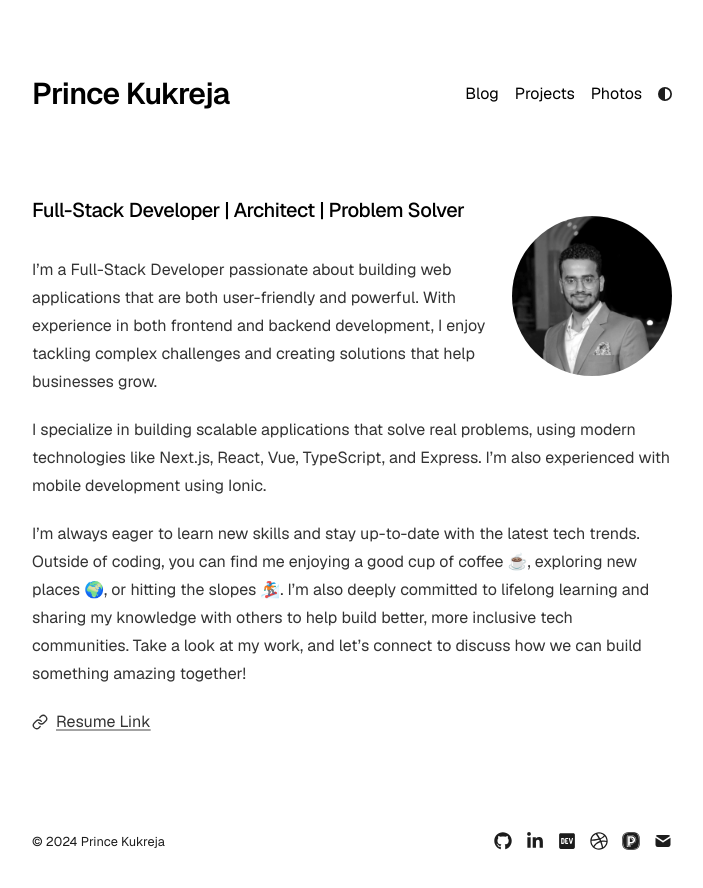
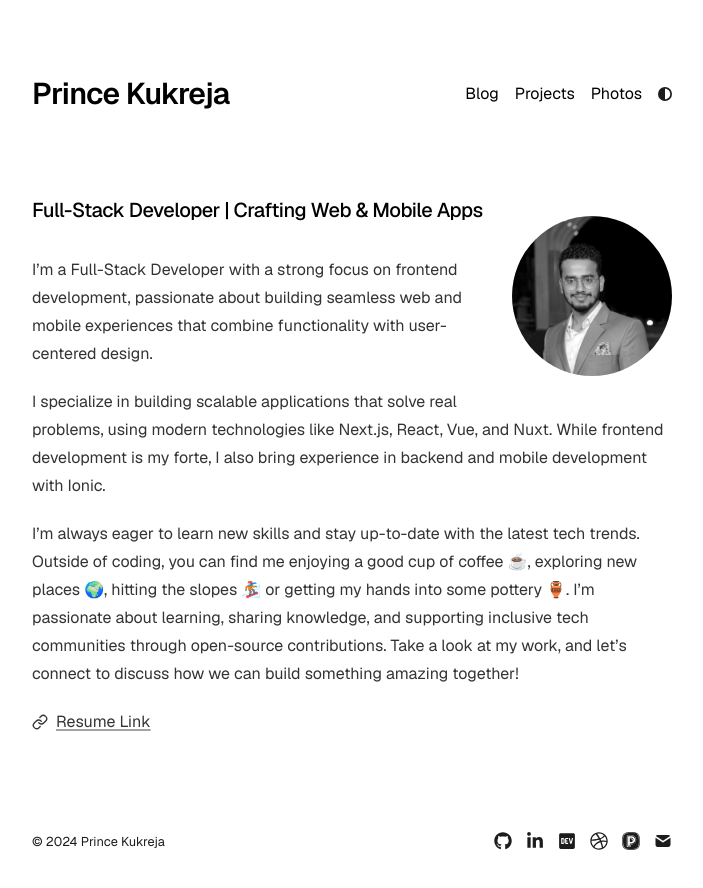
Before and after one commit to princek64/my-portfolio, a Next.js app: page / in a window 1280 px wide. Shown: the top 888 px of the page, without its empty margins (288-991 px from the left). Built offline with nearby package versions, Linux system fonts and the light colour scheme.

Commit message:
feat: update bio

```diff
--- a/app/page.tsx
+++ b/app/page.tsx
@@ -18,21 +18,20 @@ export default function Page() {
       </a>
 
       <h1 className="mb-8 text-xl font-medium tracking-tight">
-        Full-Stack Developer | Architect | Problem Solver
+        Full-Stack Developer | Crafting Web & Mobile Apps
       </h1>
 
       <div className="prose prose-neutral dark:prose-invert">
         <p>
-          I’m a Full-Stack Developer passionate about building web applications that are both user-friendly and powerful.
-          With experience in both frontend and backend development, I enjoy tackling complex challenges and creating solutions that help businesses grow.
+          I’m a Full-Stack Developer with a strong focus on frontend development, passionate about building seamless web and mobile experiences that combine functionality with user-centered design.
         </p>
         <p>
-          I specialize in building scalable applications that solve real problems, using modern technologies like Next.js, React, Vue, TypeScript, and Express.
-          I’m also experienced with mobile development using Ionic.
+          I specialize in building scalable applications that solve real problems, using modern technologies like Next.js, React, Vue, and Nuxt.
+          While frontend development is my forte, I also bring experience in backend and mobile development with Ionic.
         </p>
         <p>
-          I’m always eager to learn new skills and stay up-to-date with the latest tech trends. Outside of coding, you can find me enjoying a good cup of coffee ☕, exploring new places 🌍, or hitting the slopes 🏂.
-          I’m also deeply committed to lifelong learning and sharing my knowledge with others to help build better, more inclusive tech communities.
+          I’m always eager to learn new skills and stay up-to-date with the latest tech trends. Outside of coding, you can find me enjoying a good cup of coffee ☕, exploring new places 🌍, hitting the slopes 🏂 or getting my hands into some pottery 🏺.
+          I’m passionate about learning, sharing knowledge, and supporting inclusive tech communities through open-source contributions.
           Take a look at my work, and let’s connect to discuss how we can build something amazing together!
         </p>
         <p className="flex items-center gap-2"><FiLink /><a href="https://drive.google.com/file/d/1my94ugCJbmZCfu16QRr9sGRndaeQ2ybJ/view?usp=sharing" target="_blank" rel="noopener noreferrer">Resume Link</a></p>
```
